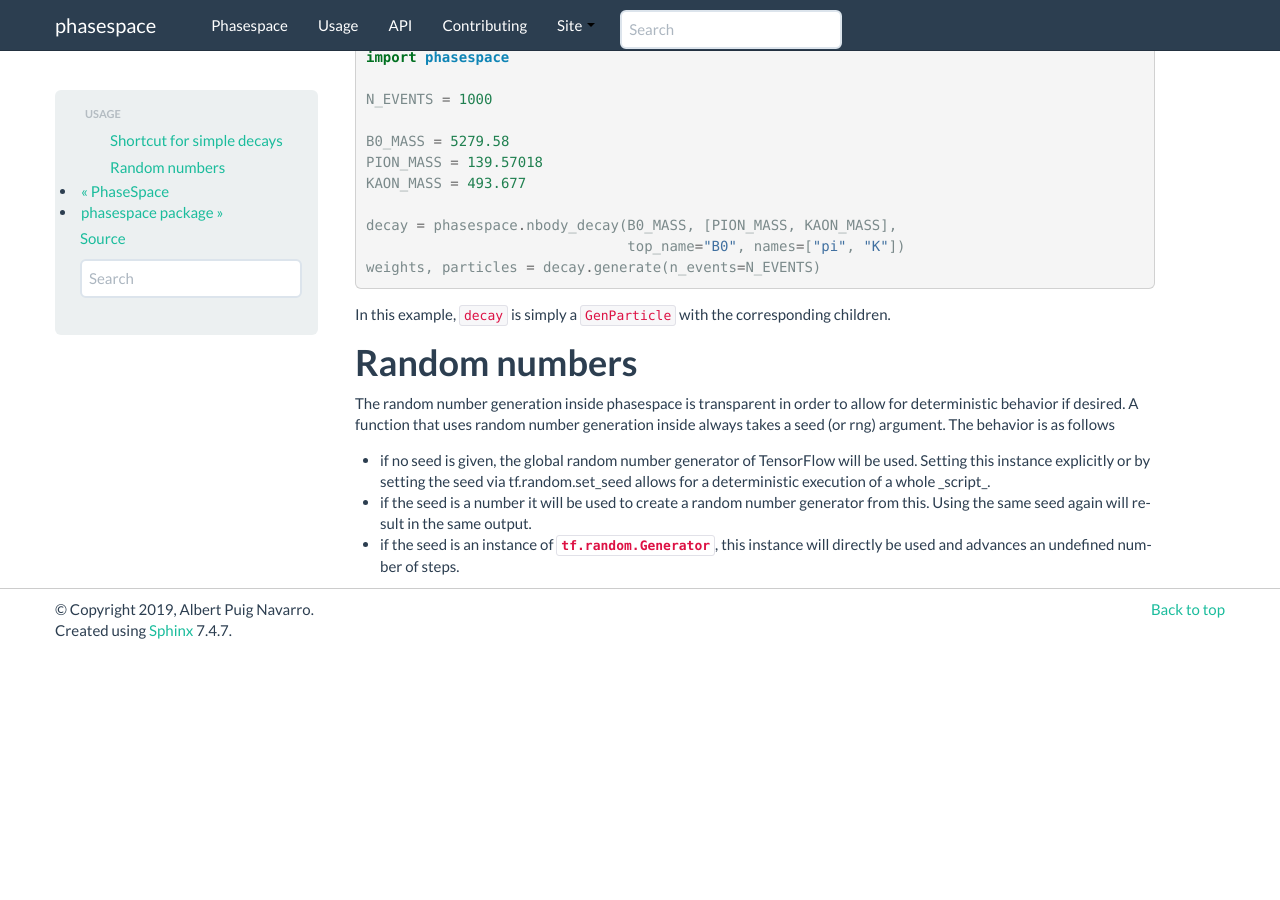
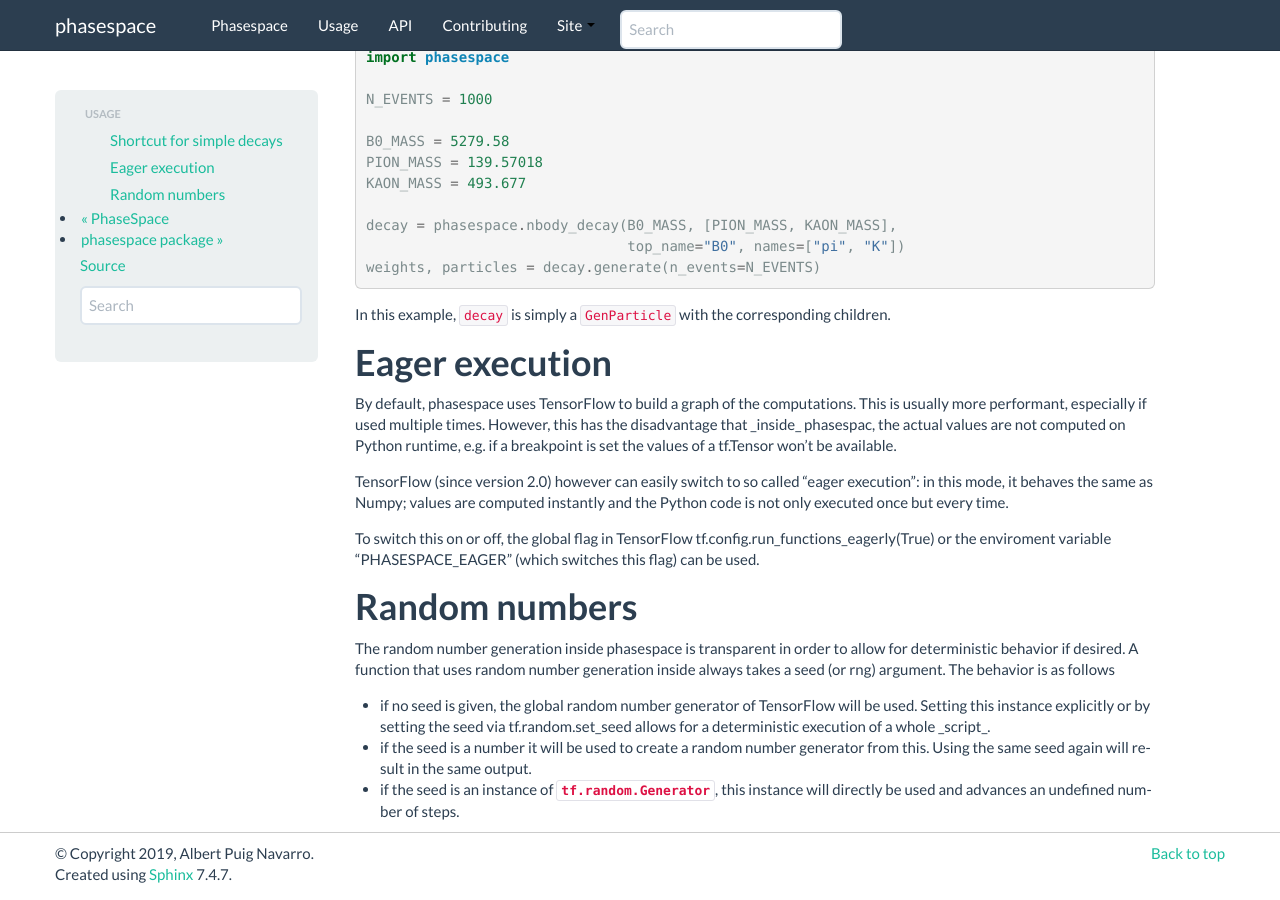
Before and after one commit to zfit/phasespace, a Sphinx documentation site: the page built from docs/usage.rst, in a window 1280 px wide and 900 px high, scrolled down 3048 px. Built offline with Sphinx 7.4.7, drawn with Linux system fonts in a browser that asks for light colours; the version number could not be read and is left out; before the commit the page ends 3704 px from its top, so only the background shows below that.

Commit message:
Update usage for eager execution

```diff
--- a/CHANGELOG.rst
+++ b/CHANGELOG.rst
@@ -31,7 +31,8 @@ Major Features and Improvements
 -------------------------------
 
 - Python 3.8 support
-- Allow eager execution
+- Allow eager execution by setting with `tf.config.run_functions_eagerly(True)`
+  or the environment variable "PHASESPACE_EAGER"
 - Deterministic random number generation via seed
   or `tf.random.Generator` instance
 
--- a/docs/usage.rst
+++ b/docs/usage.rst
@@ -175,6 +175,21 @@ If the names are not given, `top` and `p_{i}` are assigned. For example, to gene
 In this example, ``decay`` is simply a ``GenParticle`` with the corresponding children.
 
 
+Eager execution
+---------------
+
+By default, `phasespace` uses TensorFlow to build a graph of the computations. This is usually more
+performant, especially if used multiple times. However, this has the disadvantage that _inside_
+`phasespac`, the actual values are not computed on Python runtime, e.g. if a breakpoint is set
+the values of a `tf.Tensor` won't be available.
+
+TensorFlow (since version 2.0) however can easily switch to so called "eager execution": in this
+mode, it behaves the same as Numpy; values are computed instantly and the Python code is not only
+executed once but every time.
+
+To switch this on or off, the global flag in TensorFlow `tf.config.run_functions_eagerly(True)` or
+the enviroment variable "PHASESPACE_EAGER" (which switches this flag) can be used.
+
 Random numbers
 --------------
 
```
